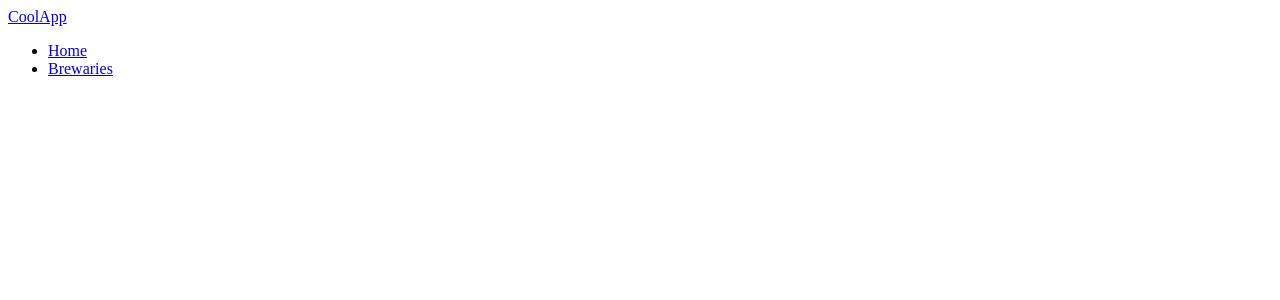
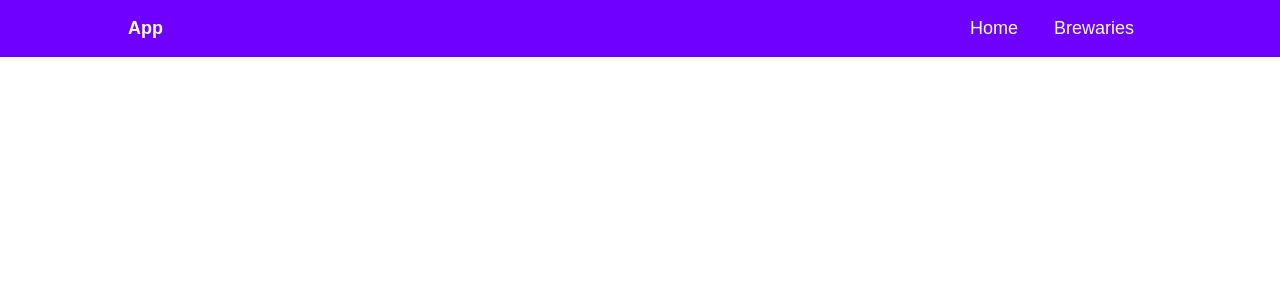
Before and after one commit to R-Aravind/brewaries-app, an Angular app: page / in a window 1280 px wide. Shown: the top 300 px of the page. Built offline with nearby package versions, Linux system fonts and the light colour scheme.

Commit message:
added stylesheet

```diff
--- a/src/app/app.component.html
+++ b/src/app/app.component.html
@@ -1,6 +1,6 @@
 <header>
   <div class="container">
-    <a href="#" class="logo">CoolApp</a>
+    <a href="#" class="logo">App</a>
     <nav>
       <ul>
         <li><a href="#" routerLink="/">Home</a></li>
--- a/src/styles.scss
+++ b/src/styles.scss
@@ -1 +1,46 @@
 /* You can add global styles to this file, and also import other style files */
+
+$primary: rgb(111, 0, 255);
+
+body {
+  margin: 0;
+  font-family: sans-serif;
+  font-size: 18px;
+}
+
+.container {
+  width: 80%;
+  margin: 0 auto;
+}
+
+header {
+  background-color: $primary;
+  padding: 1em 0;
+
+  a {
+    color: white;
+    text-decoration: none;
+  }
+
+  a.logo {
+    font-weight: bold;
+  }
+
+  nav {
+    float: right;
+
+    ul {
+      list-style-type: none;
+      margin: 0;
+      display: flex;
+
+      li a {
+        padding: 1em;
+
+        &:hover {
+          background: darken($primary, 10%);
+        }
+      }
+    }
+  }
+}
```
